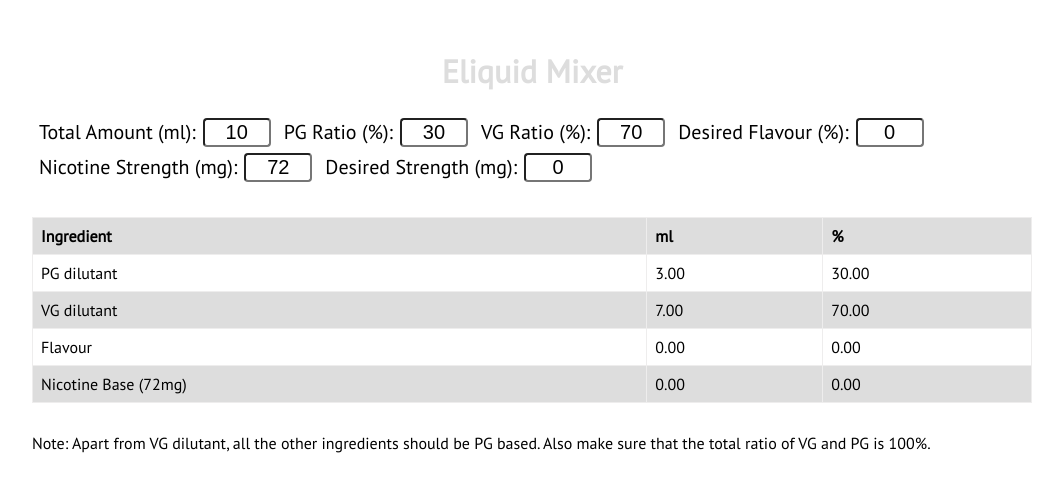
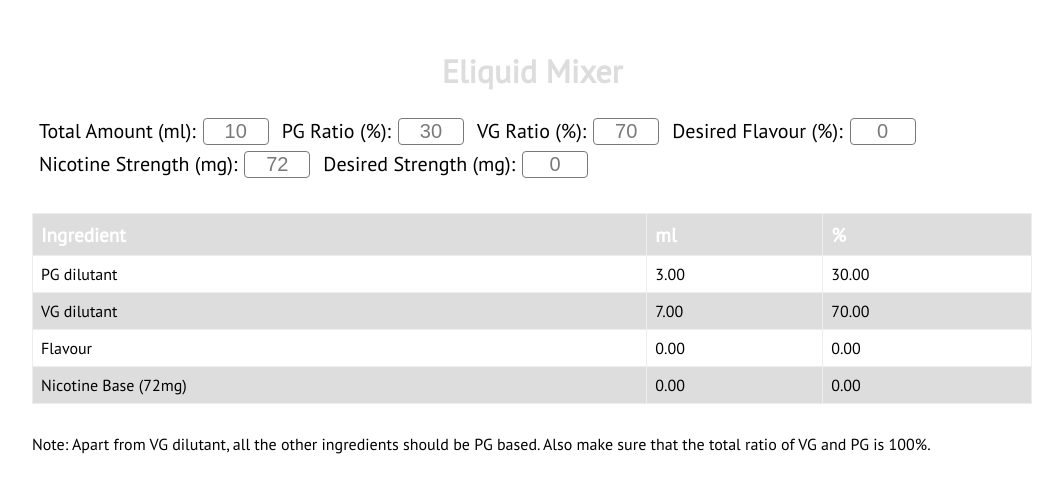
Before and after one commit to harry79ph/react-js-eliquid-mixer, a React (Create React App) app: page / in a window 1280 px wide. Shown: the top 492 px of the page, without its empty margins (108-1171 px from the left). Built offline with nearby package versions, Linux system fonts and the light colour scheme; the HTML template or start-up script is replaced by a standard one.

Commit message:
Update index.css

```diff
--- a/src/index.css
+++ b/src/index.css
@@ -2,6 +2,7 @@
 .wrapper{
   font-family: 'PT Sans', sans-serif;
   max-width: 1000px;
+  width: 90%;
   margin: 50px auto;
 }
 label{
@@ -26,7 +27,9 @@ input{
   margin: 0 5px;
   width: 60px;
   font-size: 20px;
+  color: #797979;
   flex-grow: 1;
+  border: 1px solid #797979;
   border-radius: 4px;
   text-align: center;
 }
@@ -44,7 +47,9 @@ td, th{
   padding: 8px;
 }
 thead{
+  font-size: larger;
   background-color: #dddddd;
+  color: #ffffff;
 }
 tr:nth-child(even) {
   background-color: #dddddd;
```
